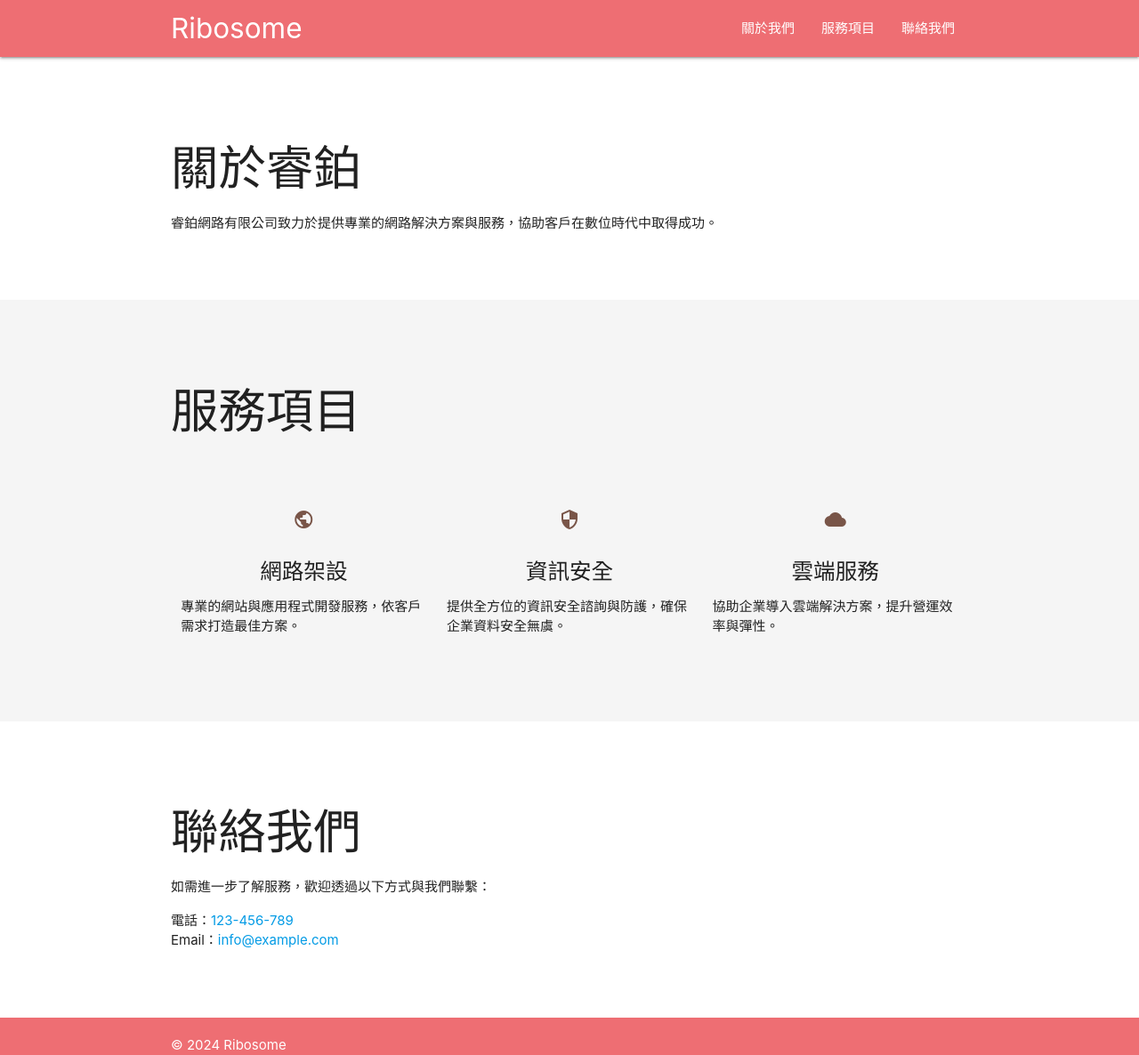
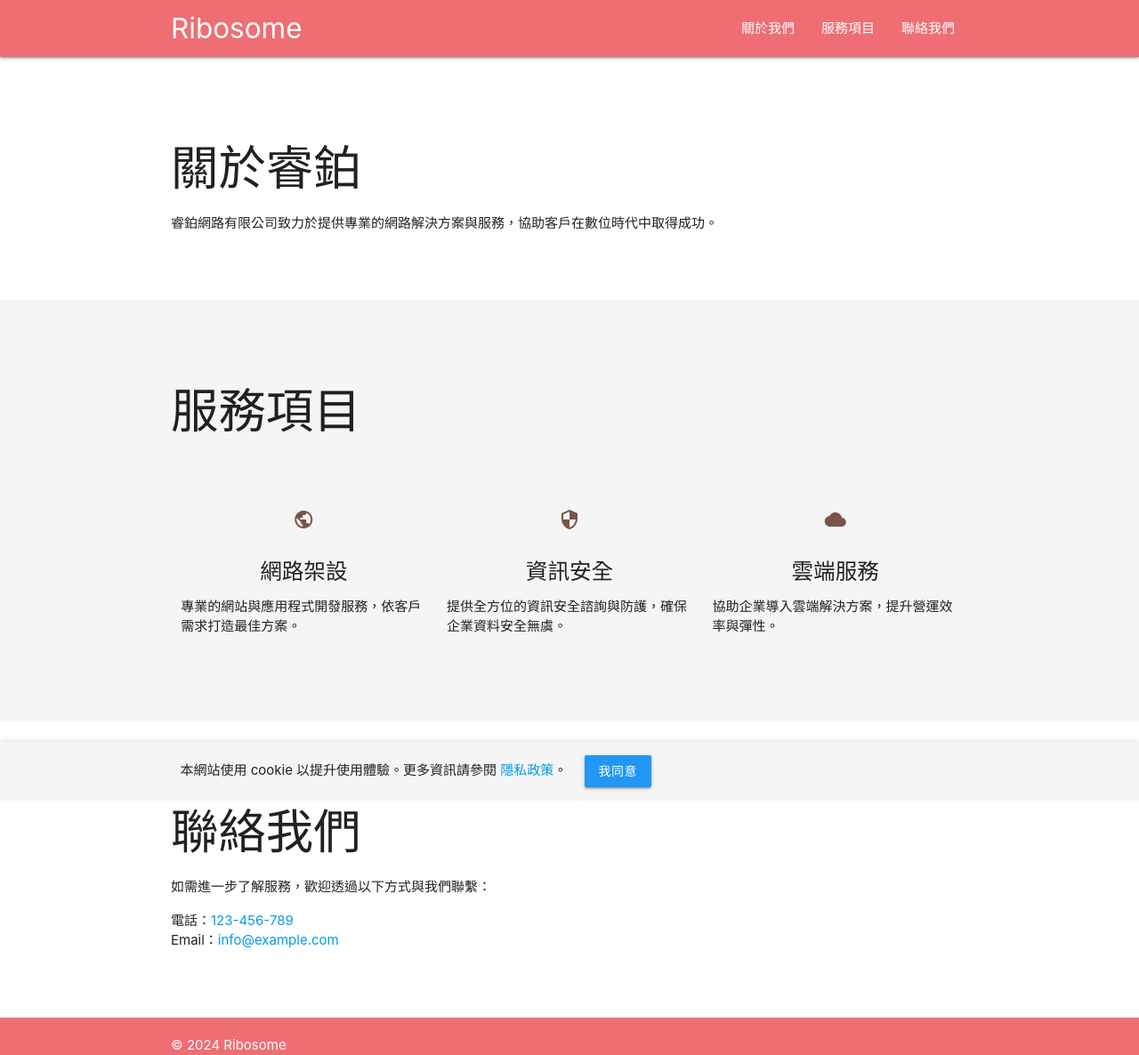
Before and after one commit to ribosome/ribosome.github.io, a Jekyll site: the page built from index.md, in a window 1280 px wide. Shown: the whole page at 89% size. Built offline with Jekyll 4.4.1, drawn with Linux system fonts in a browser that asks for light colours.

Commit message:
Add cookie consent banner and privacy policy

```diff
--- a/_layouts/default.html
+++ b/_layouts/default.html
@@ -8,6 +8,17 @@
   <link href="https://cdnjs.cloudflare.com/ajax/libs/materialize/1.0.0/css/materialize.min.css" rel="stylesheet">
   <style>
     .section { padding-top: 4rem; padding-bottom: 4rem; }
+    #cookie-consent {
+      position: fixed;
+      bottom: 0;
+      left: 0;
+      width: 100%;
+      background: #f5f5f5;
+      padding: 1rem;
+      box-shadow: 0 -2px 5px rgba(0,0,0,0.1);
+      display: none;
+      z-index: 1000;
+    }
   </style>
 </head>
 <body>
@@ -33,6 +44,12 @@
       © 2024 {{ site.name }}
     </div>
   </footer>
+  <div id="cookie-consent" class="grey lighten-4">
+    <div class="container">
+      本網站使用 cookie 以提升使用體驗。更多資訊請參閱 <a href="/privacy-policy.html">隱私政策</a>。
+      <a id="cookie-consent-accept" class="btn waves-effect blue" style="margin-left: 1rem;">我同意</a>
+    </div>
+  </div>
   <script src="https://cdnjs.cloudflare.com/ajax/libs/materialize/1.0.0/js/materialize.min.js"></script>
   <script>
     document.addEventListener('DOMContentLoaded', function() {
@@ -40,6 +57,15 @@
       M.Sidenav.init(elemsSidenav);
       var elemsScrollspy = document.querySelectorAll('.scrollspy');
       M.ScrollSpy.init(elemsScrollspy, {scrollOffset: 70});
+
+      if (!localStorage.getItem('cookieConsent')) {
+        var banner = document.getElementById('cookie-consent');
+        banner.style.display = 'block';
+        document.getElementById('cookie-consent-accept').addEventListener('click', function() {
+          localStorage.setItem('cookieConsent', 'true');
+          banner.style.display = 'none';
+        });
+      }
     });
   </script>
 </body>
```
Also changed, not shown: privacy-policy.md (added, +8 -0 lines).
